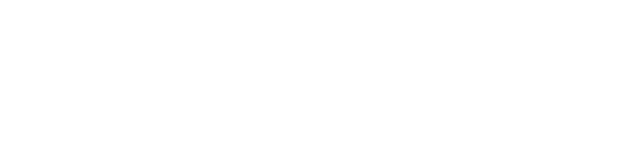
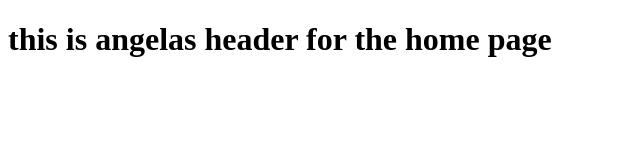
Before and after one commit to EndiMimini/collab_repo_demo, a plain HTML site: page index.html in a window 1280 px wide. Shown: the whole page, without its empty margins (0-640 px from the left). Drawn offline with Linux system fonts and the light colour scheme.

Commit message:
Header was added

```diff
--- a/index.html
+++ b/index.html
@@ -7,6 +7,6 @@
     <title>Document</title>
 </head>
 <body>
-
+    <h1>this is angelas header for the home page</h1>
 </body>
 </html>
```
